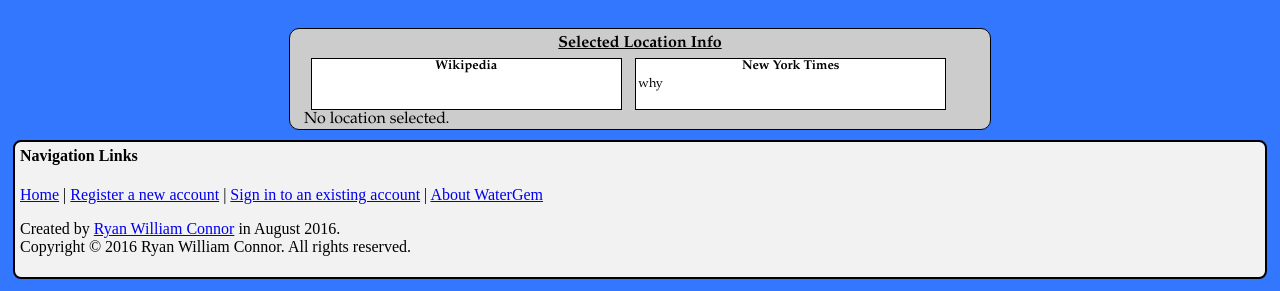
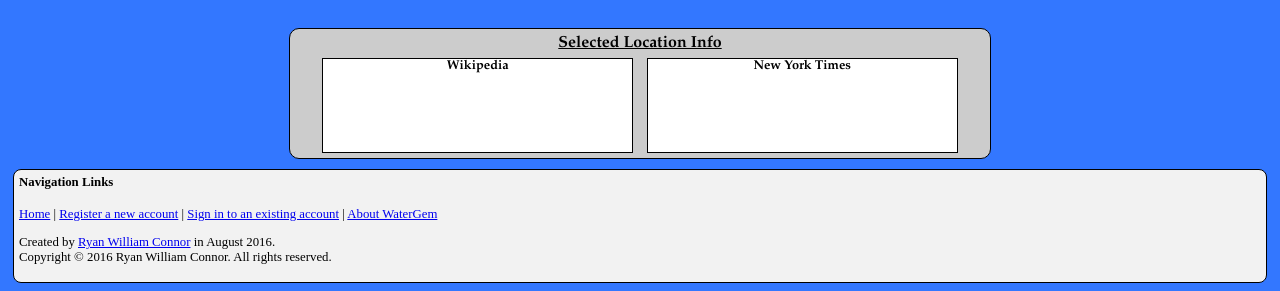
Before and after one commit to ryanwc/WaterGem, a Python web app: template templates/home.html in a window 1280 px wide. Shown: the part 650-941 px from the top of the page. Run offline with Jinja, Linux system fonts and the light colour scheme; the template is opened without the code that fills it, so the values that code supplies are empty; a map, chart or similar area stays blank; some libraries are stand-ins or nearby versions.

Commit message:
link to wiki/nytimes pages related to location

```diff
--- a/stylesheets/home.css
+++ b/stylesheets/home.css
@@ -40,8 +40,9 @@ a {
 	margin-top: 10px;
 	background-color: #f2f2f2;
 	padding: 5px;
-	border: 2px solid black;
+	border: 1px solid black;
 	border-radius: 8px;
+	font-size: .8em;
 }
 
 #navigationlinksheader {
@@ -102,13 +103,12 @@ a {
 }
 
 #selectedlocationdiv {
-	max-height: 100px;
-	overflow: scroll;
 	display: flex;
 	flex-wrap: wrap;
 	padding-right: 2%;
 	padding-left: 2%;
 	font-family: "Garamond";
+	justify-content: center;
 }
 
 #selectedlocationheader {
@@ -124,9 +124,9 @@ a {
 	margin-top: 5px;
 	margin-right: 1%;
 	margin-left: 1%;
+	margin-bottom: 5px;
 	font-size: .8em;
-	height: 50px;
-	overflow: scroll;
+	height: 93px;
 	width: 46%;
 	background: white;
 	border: 1px black solid;
@@ -137,13 +137,20 @@ a {
 	text-align: center;
 }
 
+#wikilinkscontainer {
+
+	margin-top: 3px;
+	max-height: 75px;
+	overflow: scroll;
+}
+
 .nytimescontainer {
 	margin-top: 5px;
 	margin-right: 1%;
 	margin-left: 1%;
+	margin-bottom: 5px;
 	font-size: .8em;
-	height: 50px;
-	overflow: scroll;
+	height: 93px;
 	width: 46%;
 	background: white;
 	border: 1px black solid;
@@ -154,20 +161,43 @@ a {
 	text-align: center;
 }
 
-#nolocationinfo {
-	text-align: center;
+#nytimesarticlescontainer {
+	margin-top: 3px;
+	max-height: 75px;
+	overflow: scroll;
 }
 
 #wikipedialinks {
-	margin-top: 2px;
-	margin-bottom: 2px;
-	padding-left: 2px;
+	margin-top: 0px;
+	margin-bottom: 0px;
+	padding-right: 6px;
+	padding-left: 20px;
 }
 
 #nytimesarticles {
-	margin-top: 2px;
-	margin-bottom: 2px;
-	padding-left: 2px;
+	margin-top: 0px;
+	margin-bottom: 0px;
+	margin-right: 5px;
+	padding-right: 6px;
+	padding-left: 20px;
+}
+
+.wikipediali {
+	margin-top: 4px;
+	margin-bottom: 4px;
+}
+
+.nytimesli {
+	margin-top: 4px;
+	margin-bottom: 4px;
+}
+
+.infolink {
+	text-decoration: none;
+}
+
+.infolink:hover {
+	text-decoration: underline;
 }
 
 @media screen and (max-width: 499px) {
--- a/templates/home.html
+++ b/templates/home.html
@@ -72,32 +72,29 @@
 	<!-- selected info section -->
 	<div id="infodiv">
 		<div id="selectedlocationdiv">
+
 			<span id="selectedlocationheader">Selected Location Info</span>
-			<!-- if: (selectedLocationWikiInfo().length > 0) -->
+
 		    <div class="wikipediacontainer">
 		        <div id="wikipediaheader">Wikipedia</div>
+		        <div id="wikilinkscontainer">
 		        	<ul id="wikipedialinks" data-bind="foreach: selectedLocationWikiInfo">
-	        		<li clas="wikipediali"><a data-bind:"text: linkText, href: linkRef"></a>
+		        		<li class="wikipediali"><a class="infolink" data-bind="text: linkText, attr: {href: linkRef}"></a>
 		        		</li>
 		        	</ul>
 		        </div>
-		    <!-- /ko -->
+		    </div>
 
-		    <!-- if: (selectedLocationNYTimesInfo().length > 0) -->
 		    <div class="nytimescontainer">
 		        <div id="nytimesheader">New York Times</div>
+		        <div id="nytimesarticlescontainer">
 		        	<ul id="nytimesarticles" data-bind="foreach: selectedLocationNYTimesInfo">
-	        		<li class="nytimesli">why<a data-bind:"text: linkText, href: linkRef"></a>
+		        		<li class="nytimesli"><a class="infolink" data-bind="text: linkText, attr: {href: linkRef}"></a>
 		        		</li>
 		        	</ul>
 		        </div>
-		    <!-- /ko -->
+		    </div>
 
-		    <!-- if: (selectedLocationNYTimesInfo().length > 0 && selectedLocationWikiInfo().length > 0) -->
-		    <div id="nolocationinfo">
-		    	No location selected.
-		    </div>
-		    <!-- /ko -->
 		</div>
 	</div>
 	<!-- end selected info section -->
```
Also changed, not shown: js/app.js (+27 -34 lines). Lines whose indentation alone changed are shown as unchanged.
